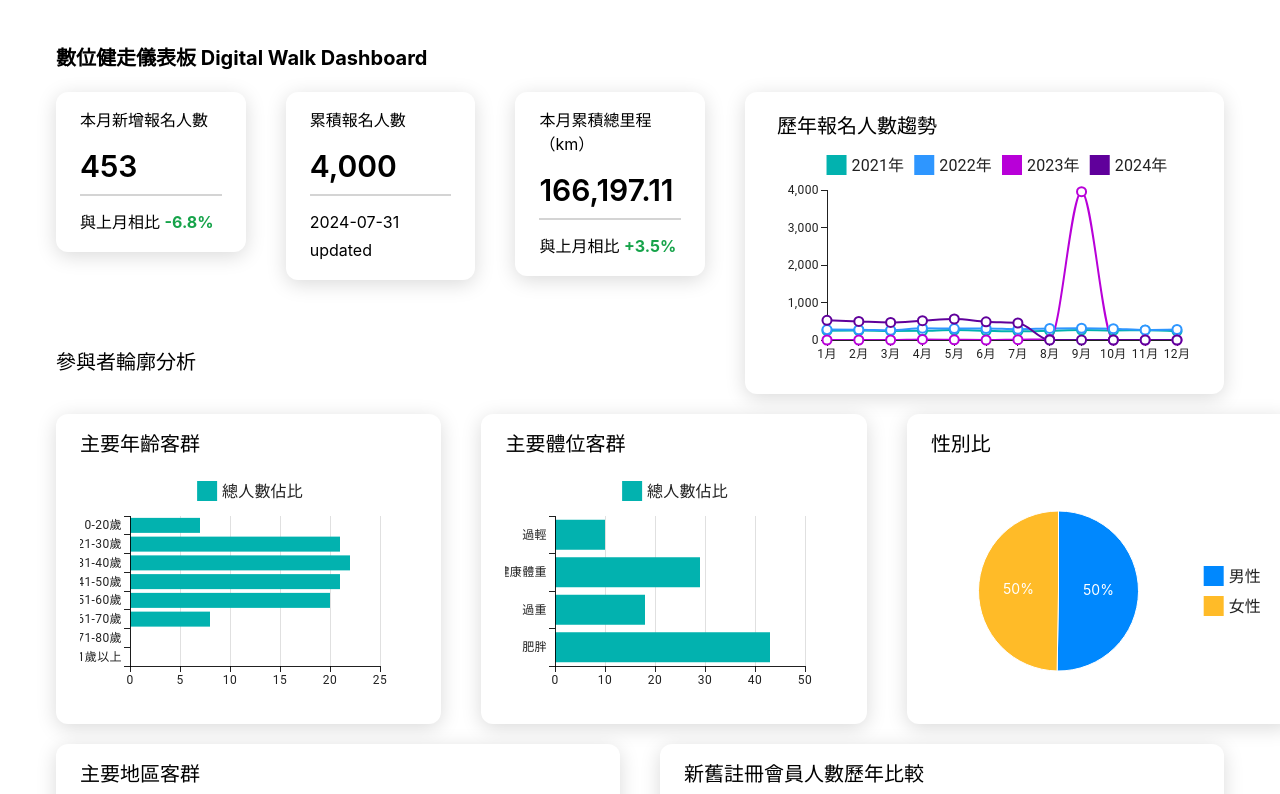
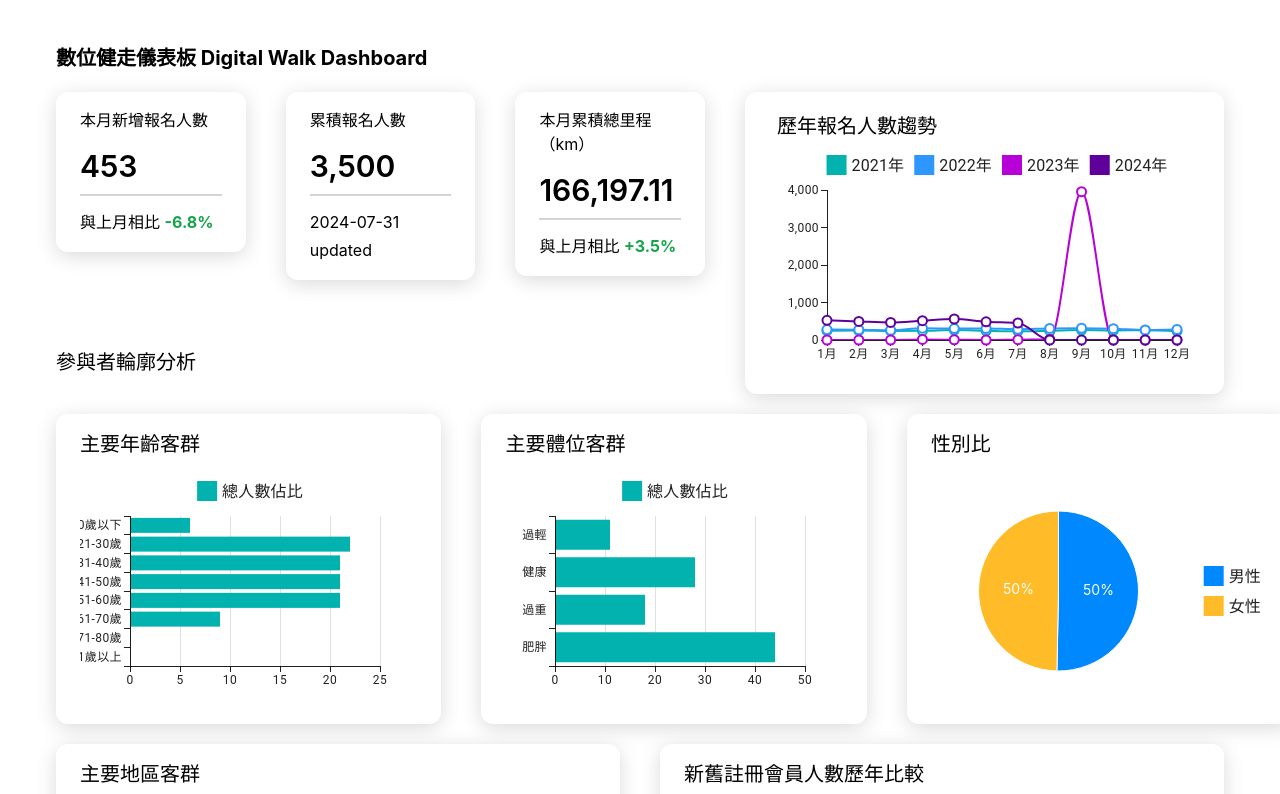
Before and after one commit to mayday6724/data-dashboard, a React (Create React App) app: page / in a window 1280 px wide. Shown: the top 794 px of the page. Built offline with nearby package versions, Linux system fonts and the light colour scheme.

Commit message:
data changes to 2024 mock

```diff
--- a/src/charts/AgeRangeBarChart.js
+++ b/src/charts/AgeRangeBarChart.js
@@ -1,11 +1,11 @@
 // import React, { useEffect, useState } from 'react';
 // import { fetchData } from '../services/dataService.js';
-import data from "../mock_data_0821.json";
+import data from "../2024mock_data.json";
 import { BarChart } from "@mui/x-charts/BarChart";
 
 // Define age ranges
 const ageRanges = [
-  { range: "0-20歲", min: 0, max: 20 },
+  { range: "20歲以下", min: 0, max: 20 },
   { range: "21-30歲", min: 21, max: 30 },
   { range: "31-40歲", min: 31, max: 40 },
   { range: "41-50歲", min: 41, max: 50 },
--- a/src/charts/BmiBarChart.js
+++ b/src/charts/BmiBarChart.js
@@ -1,12 +1,12 @@
 // import React, { useEffect, useState } from 'react';
 // import { fetchData } from '../services/dataService.js';
-import data from "../mock_data_0821.json";
+import data from "../2024mock_data.json";
 import { BarChart } from "@mui/x-charts/BarChart";
 
 // Define BMI ranges
 const bmiRanges = [
   { range: "過輕", min: -Infinity, max: 18.5 },
-  { range: "健康體重", min: 18.5, max: 24 },
+  { range: "健康", min: 18.5, max: 24 },
   { range: "過重", min: 24, max: 27 },
   { range: "肥胖", min: 27, max: Infinity },
 ];
--- a/src/charts/CodePieChart.js
+++ b/src/charts/CodePieChart.js
@@ -1,6 +1,6 @@
 // import React, { useEffect, useState } from 'react';
 // import { fetchData } from '../services/dataService.js';
-import data from "../mock_data_0821.json";
+import data from "../2024mock_data.json";
 import { PieChart, pieArcLabelClasses } from "@mui/x-charts/PieChart";
 
 // Initialize counters for each group
--- a/src/charts/CompleteNumBarChart.js
+++ b/src/charts/CompleteNumBarChart.js
@@ -1,6 +1,6 @@
 // import React, { useEffect, useState } from 'react';
 // import { fetchData } from '../services/dataService.js';
-import data from "../mock_data_0821.json";
+import data from "../2024mock_data.json";
 import { BarChart } from "@mui/x-charts/BarChart";
 
 const participationCounts = {
--- a/src/charts/CompleteTimesBarChart.js
+++ b/src/charts/CompleteTimesBarChart.js
@@ -1,6 +1,6 @@
 // import React, { useEffect, useState } from 'react';
 // import { fetchData } from '../services/dataService.js';
-import data from "../mock_data_0821.json";
+import data from "../2024mock_data.json";
 import { BarChart } from "@mui/x-charts/BarChart";
 
 const accumulations = data.reduce(
--- a/src/charts/GenderPieChart.js
+++ b/src/charts/GenderPieChart.js
@@ -1,6 +1,6 @@
 // import React, { useEffect, useState } from 'react';
 // import { fetchData } from '../services/dataService.js';
-import data from "../mock_data_0821.json";
+import data from "../2024mock_data.json";
 import { PieChart, pieArcLabelClasses } from "@mui/x-charts/PieChart";
 
 // Initialize counters for each gender
--- a/src/charts/LocationTreemap.js
+++ b/src/charts/LocationTreemap.js
@@ -1,6 +1,6 @@
 // import React, { useEffect, useState } from 'react';
 // import { fetchData } from '../services/dataService.js';
-import data from "../mock_data_0821.json";
+import data from "../2024mock_data.json";
 import { Treemap } from "recharts";
 
 // const COLORS = ["#8889DD", "#8DC77B", "#A5D297"];
--- a/src/charts/ReturnNumLineChart.js
+++ b/src/charts/ReturnNumLineChart.js
@@ -1,3 +1,4 @@
+import data2024 from "../2024mock_data.json";
 import data2023 from "../mock_data_0821.json";
 import data2022 from "../2022mock_data_0822.json";
 import data2021 from "../2021mock_data_0822.json";
@@ -27,6 +28,7 @@ export const memberStatistics = [];
 memberStatistics.push(countMembers(2021, data2021));
 memberStatistics.push(countMembers(2022, data2022));
 memberStatistics.push(countMembers(2023, data2023));
+memberStatistics.push(countMembers(2024, data2024));
 
 // draw the chart
 function ReturnNumLineChart({ data }) {
```
